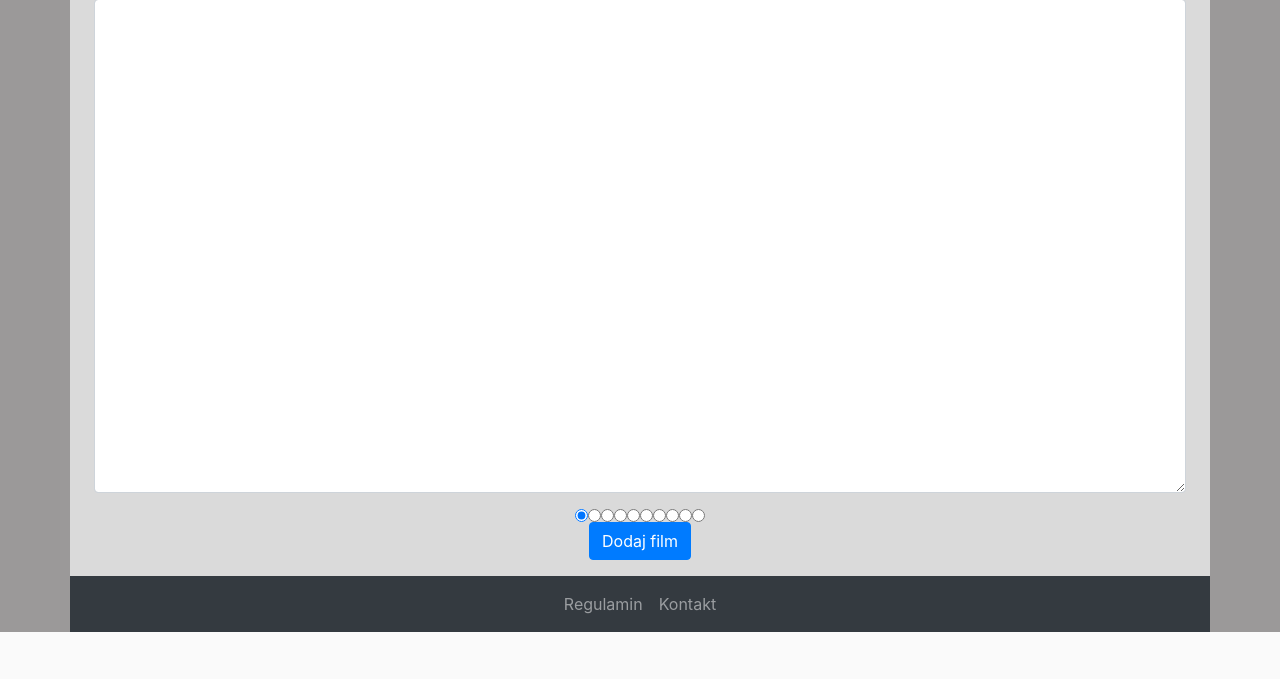
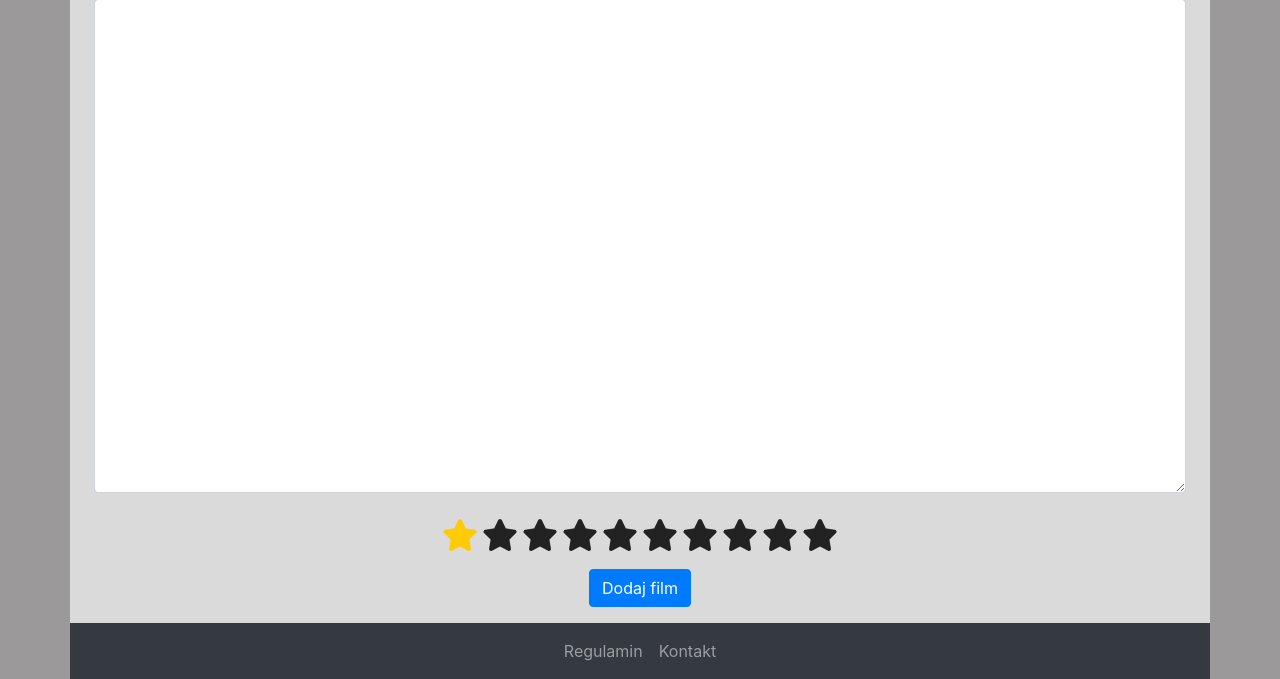
Before and after one commit to dawidbros1/My-Films, a PHP site: template src/View/Item/addItem.php in a window 1280 px wide. Shown: the part 419-1098 px from the top of the page. Before the commit the page ends 1051 px from the top, so only its background shows below. Run offline with PHP 8.4, Linux system fonts and the light colour scheme; the template is opened without the code that fills it, so the values that code supplies are empty; some libraries are stand-ins or nearby versions.

Commit message:
style update

```diff
--- a/public/styles/item.css
+++ b/public/styles/item.css
@@ -1,3 +1,38 @@
+/***
+ *  Simple Pure CSS Star Rating Widget Bootstrap 4
+ *
+ *  www.TheMastercut.co
+ *
+ ***/
+
+ @import url(//netdna.bootstrapcdn.com/font-awesome/3.2.1/css/font-awesome.css);
+
+ /* Styling h1 and links
+ ––––––––––––––––––––––––––––––––– */
+ h1[alt="Simple"] {color: white;}
+
+ .starrating > input {display: none;}  /* Remove radio buttons */
+
+ .starrating > label:before {
+   content: "\f005"; /* Star */
+   margin: 2px;
+   font-size: 2em;
+   font-family: FontAwesome;
+   display: inline-block;
+ }
+
+ .starrating > label
+ {
+   color: #222222; /* Start color when not clicked */
+ }
+
+ .starrating > input:checked ~ label
+ { color: #ffca08 ; } /* Set yellow color when star checked */
+
+ .starrating > input:hover ~ label
+ { color: #ffca08 ;  } /* Set yellow color when star hover */
+
+
 div.row .card-header:hover, div.row .card-body:hover {
   cursor: pointer;
 }
@@ -34,10 +69,10 @@ div.row a{
   bottom: 5px;
 }
 
-.categoryId{
+.edit-details{
   position: absolute;
-  right: 3px;
-  top: 26px;
+  right: 15px;
+  top: 70px;
   color: yellow;
   z-index: 2;
   font-size: 18px;
```
